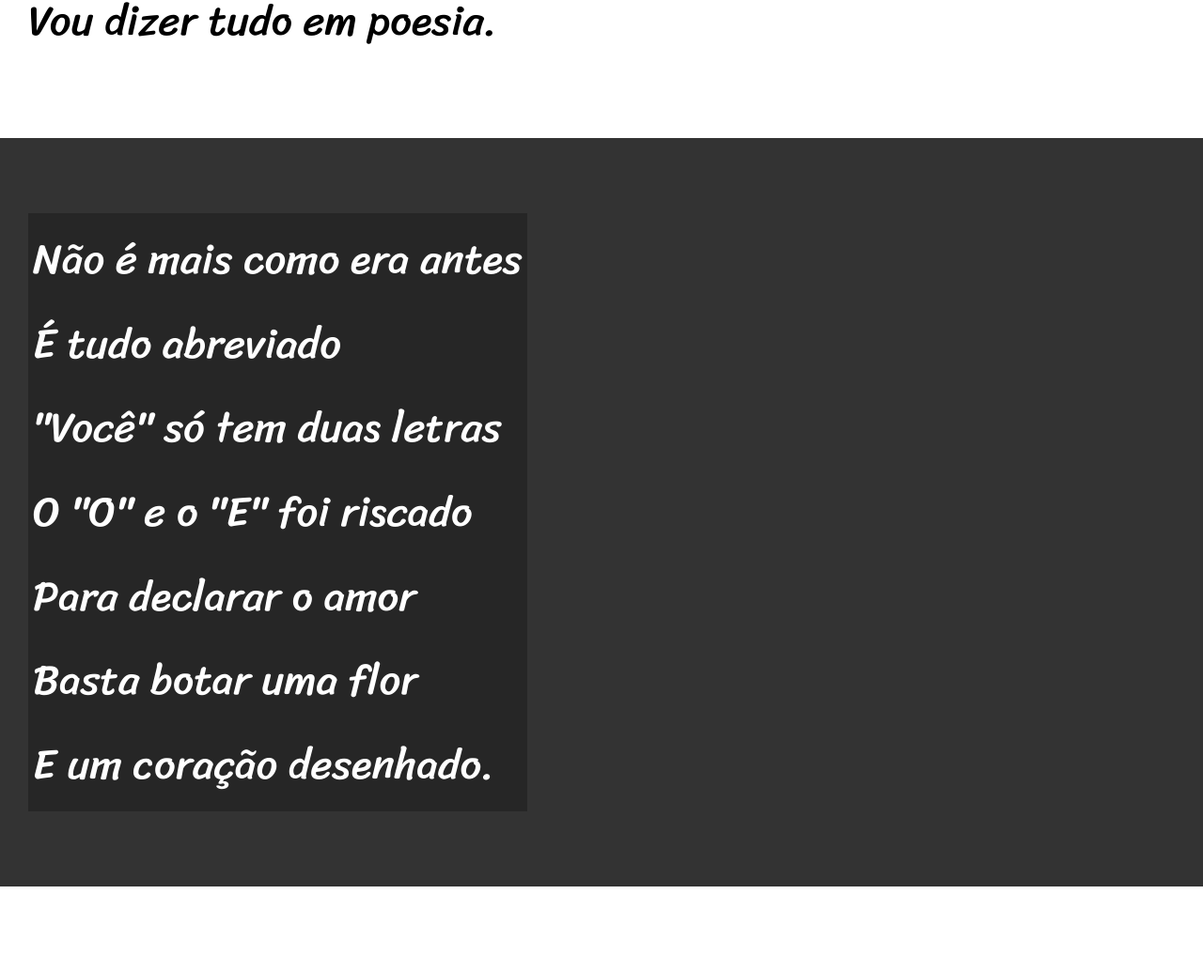
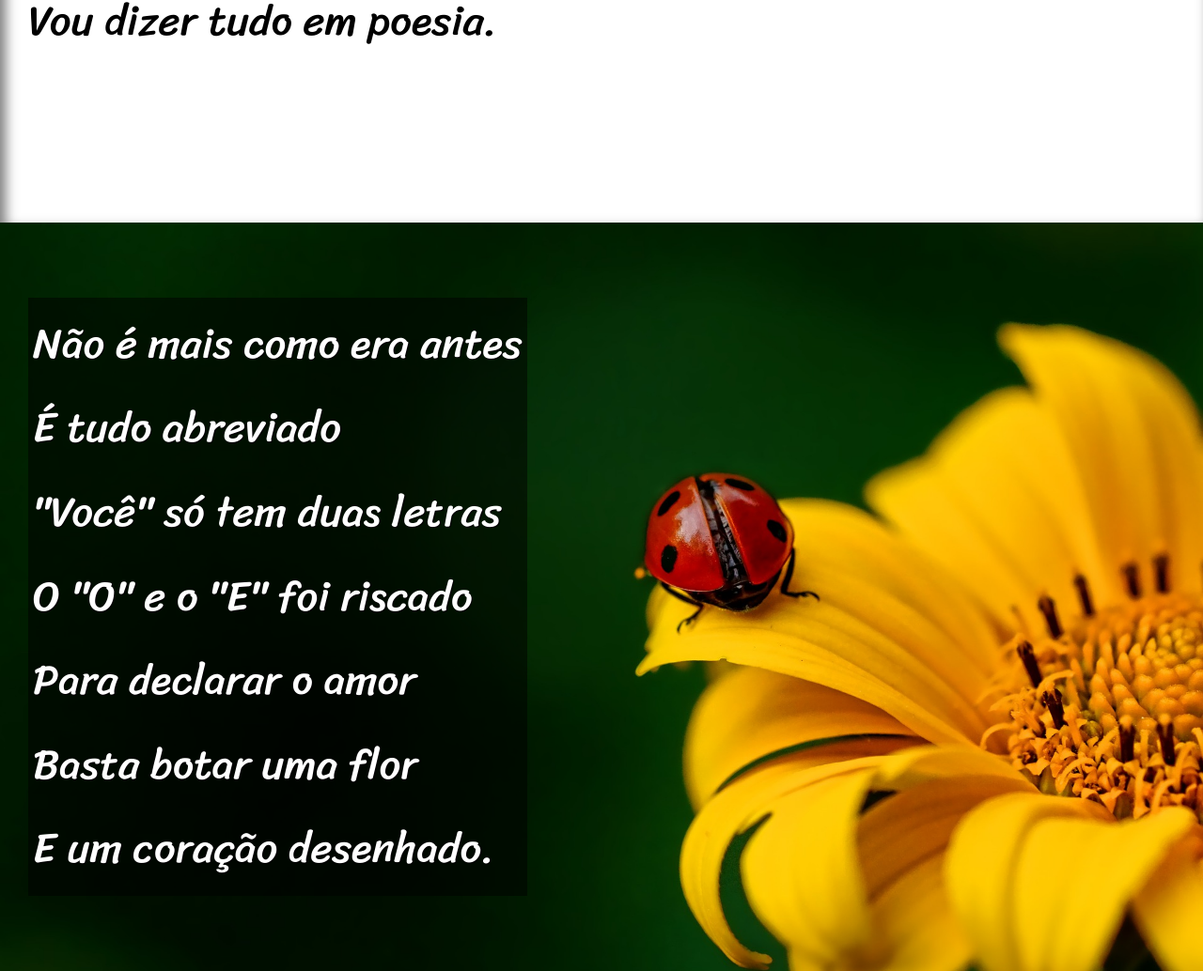
Before and after one commit to alextecnicoprogramador/HTML-CSS, a plain HTML site: page Desafios/d012/index.html in a window 1280 px wide. Shown: the part 900-1934 px from the top of the page at 94% size. Drawn offline with Linux system fonts and the light colour scheme.

Commit message:
atualizacao de estilo

```diff
--- a/Desafios/d012/estilo/style.css
+++ b/Desafios/d012/estilo/style.css
@@ -59,22 +59,39 @@ section {
     font-size: 3.5vw;
 }
 
+section >p {
+    padding-bottom: 2em;
+}
+
 section.normal {
     background-color: white;
     color: black;
+    box-shadow: inset 6px 6px 13px 0px rgba(0, 0, 0, 0.521);
 }
 
 section.imagem {
     background-color: rgb(51, 51, 51);
     color: white;
+    background-size: cover;
+    background-attachment: fixed;
 }
 
 section.imagem > p {
     display: inline-block;
     padding: 5px;
-    background-color: rgba(0, 0, 0, 0.253);
+    background-color: rgba(0, 0, 0, 0.514);
+    text-shadow: 1px 1px 0px black;
 }
 
+section#img01 {
+    background-image: url('../imagens/background001.jpg');
+    background-position: right center;
+}
+
+section#img02 {
+    background-image: url('../imagens/background002.jpg');
+    background-image: right center;
+}
 
 footer {
     background-color: blac;
--- a/Desafios/d012/index.html
+++ b/Desafios/d012/index.html
@@ -24,7 +24,7 @@
         </p>
     </section>
 
-    <section class="imagem">
+    <section class="imagem" id="img01">
         <p>
             Não é mais como era antes <br>
             É tudo abreviado <br>
@@ -58,7 +58,7 @@
         </p>
     </section>
 
-    <section class="imagem">
+    <section class="imagem" id="img02">
         <p>
             Tenho saudade das cartas <br>
             Escritas com a própria mão <br>
```
